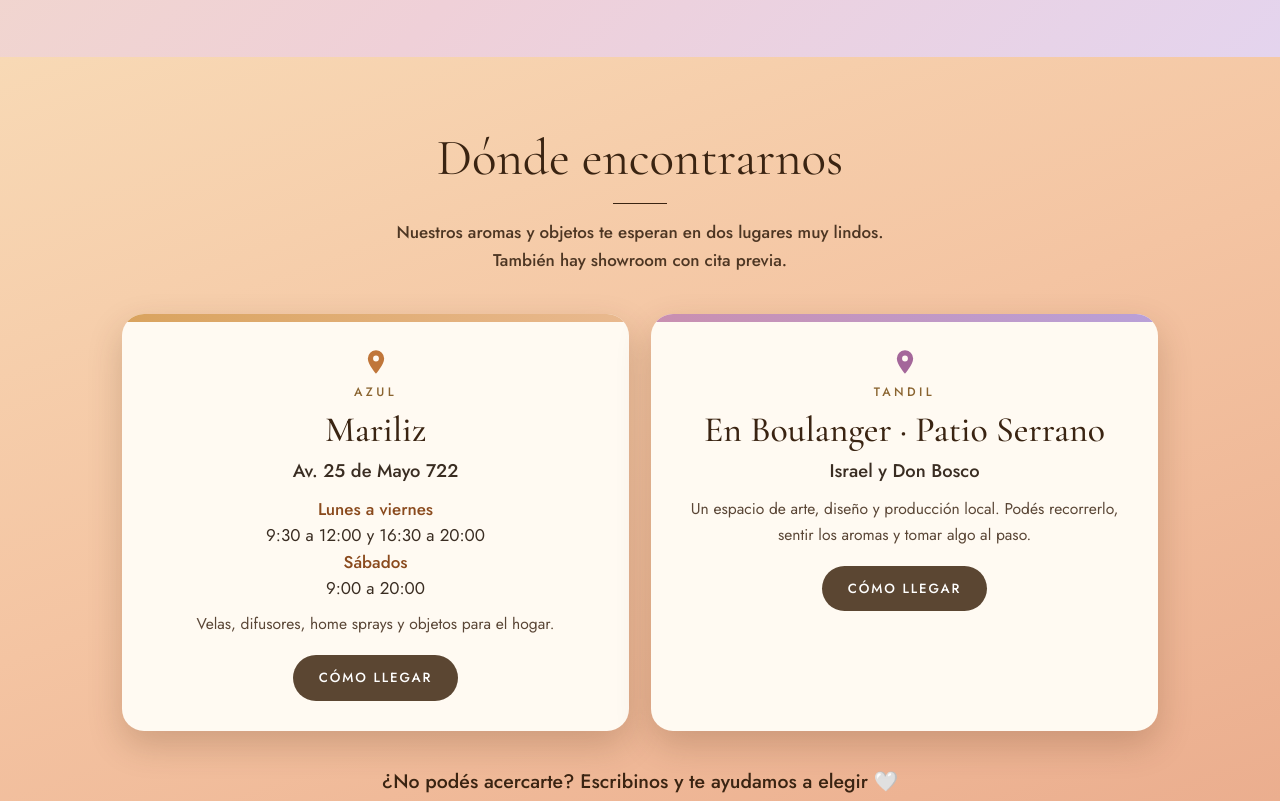
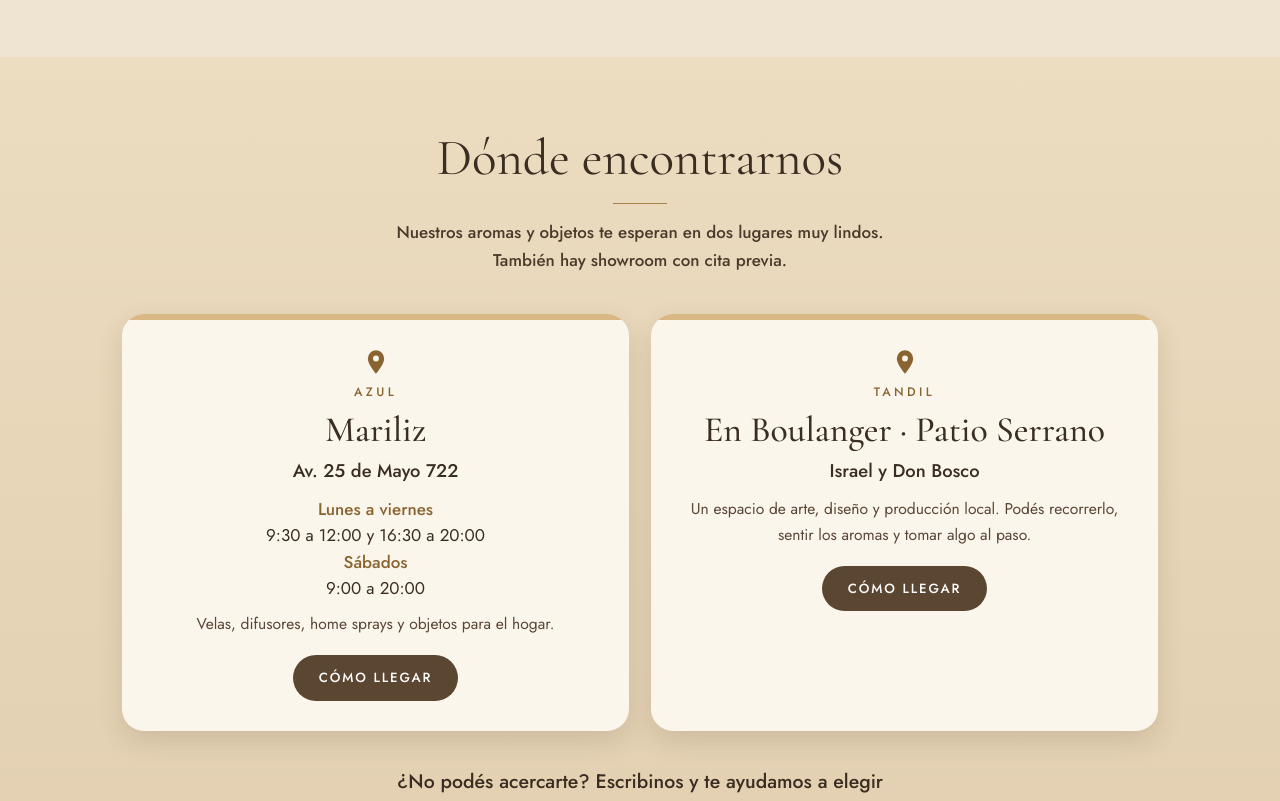
Before and after one commit to tuimagenstudios/cata-velas-aromas, a plain HTML site: page index.html in a window 1280 px wide. Shown: the part 3460-4261 px from the top of the page. Drawn offline with Linux system fonts and the light colour scheme.

Commit message:
Paleta de marca: crema, arena, dorado y cacao

```diff
--- a/index.html
+++ b/index.html
@@ -168,6 +168,24 @@
   .ig-card span{display:flex;flex-direction:column;line-height:1.25}
   .ig-card b{font-weight:500;font-size:1.02rem;color:#fff}
   .ig-card small{font-size:.95rem;color:#f3e3c9;letter-spacing:.02em}
+
+  /* ===== Paleta de marca: crema, lino, arena, dorado y cacao (sin rosas ni lilas) ===== */
+  #productos{background:#f9f3e8}
+  .alt,#souvenirs.alt{background:#efe4d2}
+  #donde{background:linear-gradient(180deg,#ecdcc0 0%,#e2cfb0 100%)}
+  #donde h2{color:#3a2d22}
+  #donde .sub2{color:#4a3b2d}
+  #donde .linea{background:#a98349}
+  .lugar{background:#fbf6ec;box-shadow:0 10px 26px rgba(91,70,50,.16)}
+  .lugar::before,.lugar.l2::before{background:#d9b883;height:6px}
+  .lugar .pin,.lugar.l2 .pin{color:#8a6430}
+  .lugar h3{color:#3a2d22}
+  .lugar .hor b{color:#8a6430}
+  .lugar .como{background:#5b4632}
+  .lugar .como:hover{background:#8a6430}
+  .nopodes p{color:#3a2d22}
+  .cierre{background:#5b4632}
+  .ig-card{background:rgba(255,255,255,.08)}
 </style>
 </head>
 <body>
@@ -232,7 +250,7 @@
         <div class="lugar l2"><svg class="pin" viewBox="0 0 24 24" width="28" height="28" aria-hidden="true"><path fill="currentColor" d="M12 2a7 7 0 0 0-7 7c0 5.2 7 13 7 13s7-7.8 7-13a7 7 0 0 0-7-7zm0 9.5A2.5 2.5 0 1 1 12 6.5a2.5 2.5 0 0 1 0 5z"/></svg><p class="ciudad">Tandil</p><h3>En Boulanger · Patio Serrano</h3><p class="dir">Israel y Don Bosco</p><p class="det">Un espacio de arte, diseño y producción local. Podés recorrerlo, sentir los aromas y tomar algo al paso.</p><a class="como" href="https://www.google.com/maps/search/?api=1&amp;query=En%20Boulanger%20Patio%20Serrano%2C%20Israel%20y%20Don%20Bosco%2C%20Tandil%2C%20Buenos%20Aires" target="_blank" rel="noopener">Cómo llegar</a></div>
       </div>
       <div class="nopodes">
-        <p>¿No podés acercarte? Escribinos y te ayudamos a elegir 🤍</p>
+        <p>¿No podés acercarte? Escribinos y te ayudamos a elegir</p>
         <a class="btn" href="https://wa.me/5492281325731?text=Hola%20Cata%2C%20no%20puedo%20acercarme%20y%20quiero%20que%20me%20ayuden%20a%20elegir" target="_blank" rel="noopener">Escribinos por WhatsApp</a>
       </div>
     </div>
```
